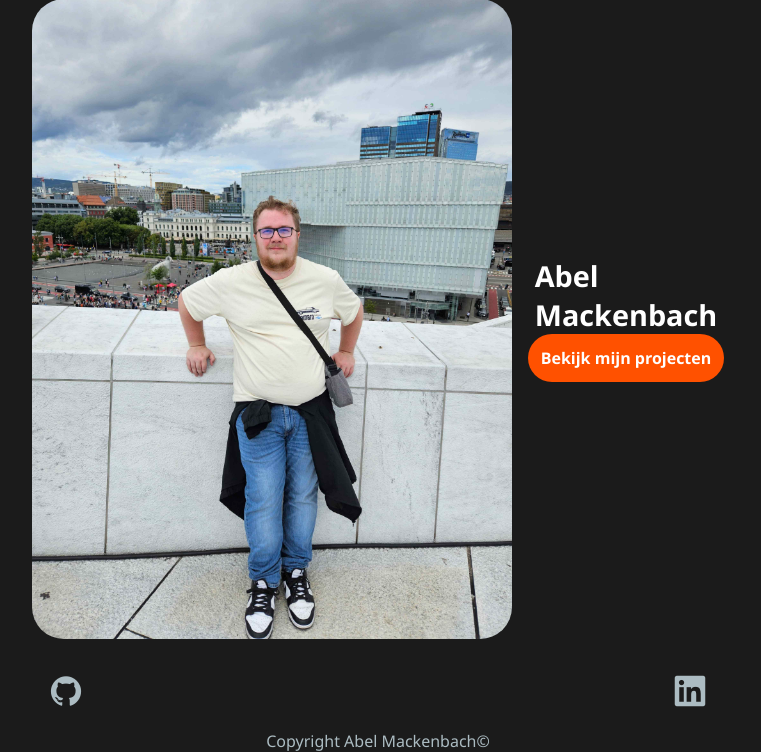
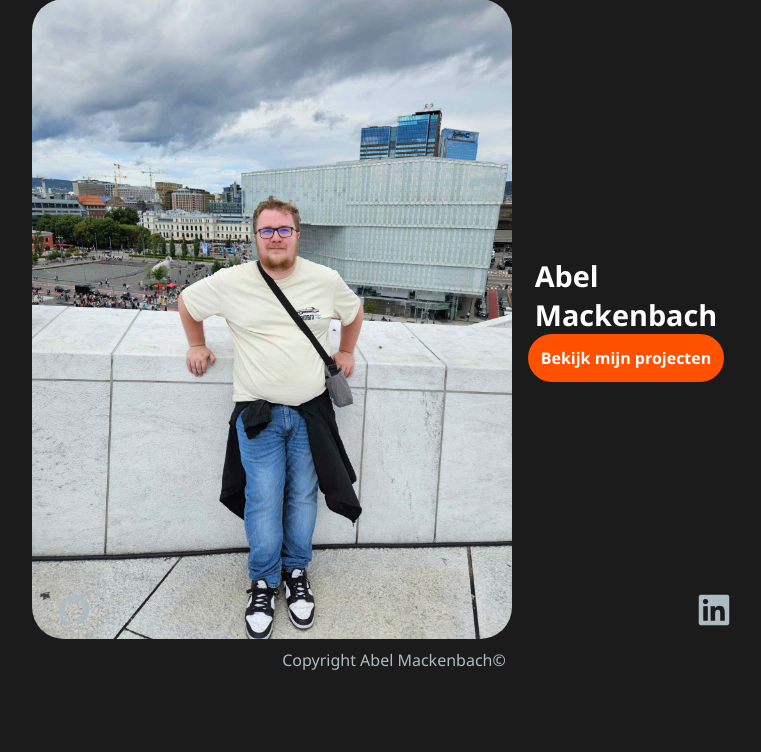
Before and after one commit to Mackab/portfolio, a PHP site: page / in a window 1280 px wide. Shown: the part 113-865 px from the top of the page, without its empty margins (262-1023 px from the left). After the commit the page ends 783 px from the top, so only its background shows below. Run offline with PHP 8.4, Linux system fonts and the light colour scheme.

Commit message:
footer change

```diff
--- a/views/styles.css
+++ b/views/styles.css
@@ -90,6 +90,10 @@ i:hover {
 footer {
     text-align: center;
     padding: 0px 1rem;
+    position: fixed;
+    left: 0;
+    bottom: 1rem;
+    width: 100%;
 }
 
 .footer-icons {
```
